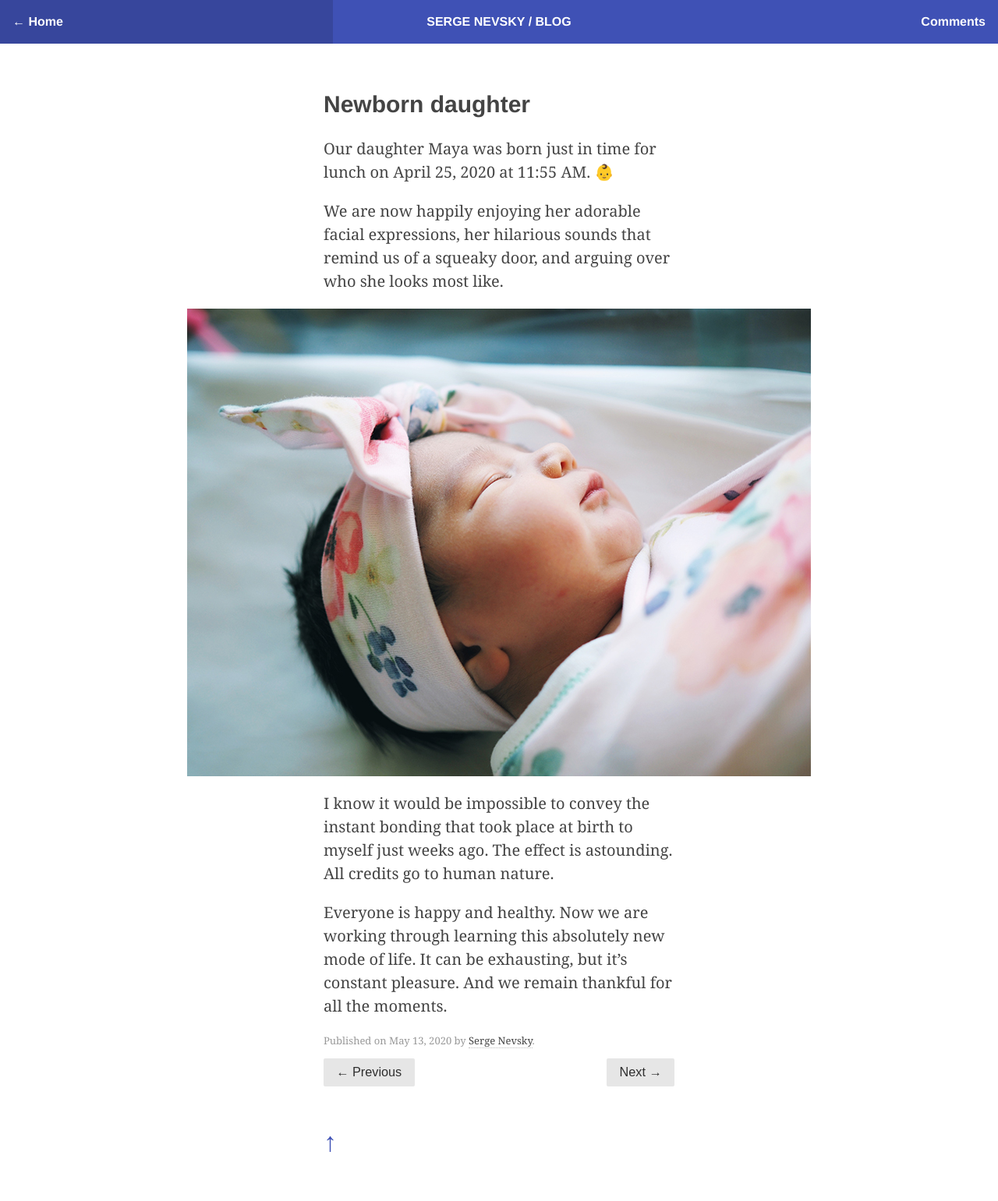
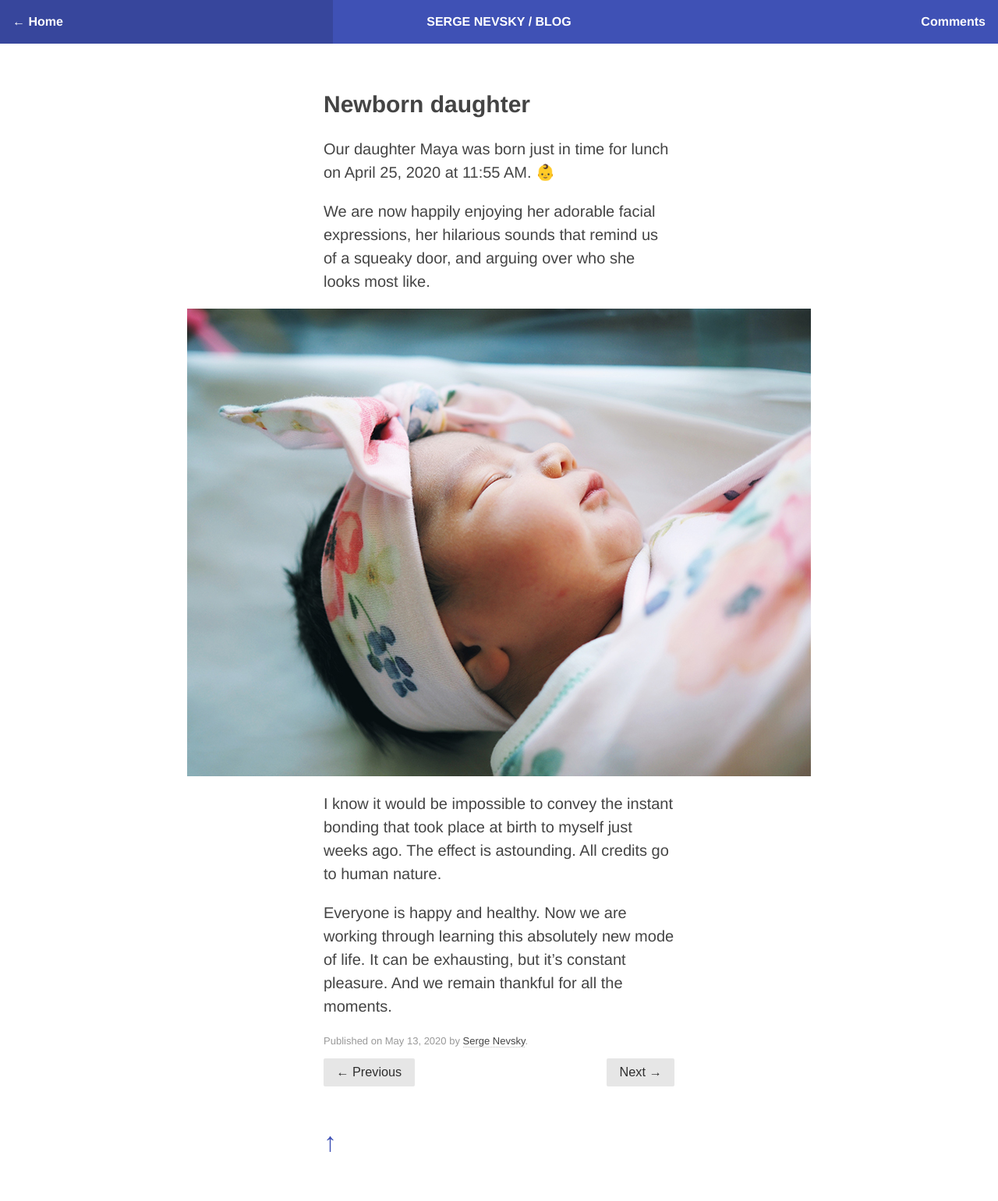
Before and after one commit to Dejital/dejital.github.com, a Jekyll site: the page built from _posts/2020-05-13-maya.md, in a window 1280 px wide. Shown: the whole page at 78% size. Built offline with Jekyll 4.4.1, drawn with Linux system fonts in a browser that asks for light colours; comment, search, counter and statistics services are not loaded.

Commit message:
RIP to serif font

```diff
--- a/assets/css/screen.css
+++ b/assets/css/screen.css
@@ -68,11 +68,6 @@ main a:hover, main a:visited:hover {
 main a:active, main a:visited:active {
     border-bottom-color: #004d9a;
     color: #004d9a;
-}
-
-article p {
-    font-family: Georgia, "Times New Roman", serif;
-    line-height: 1.5;
 }
 
 article a, article a:visited {
```
